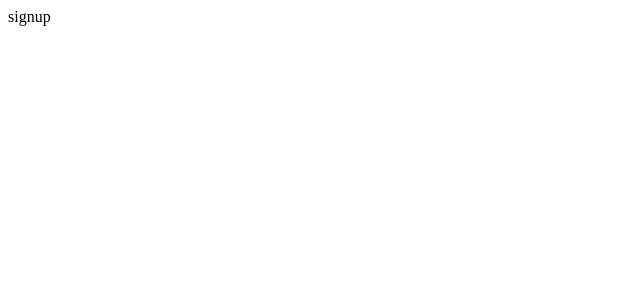
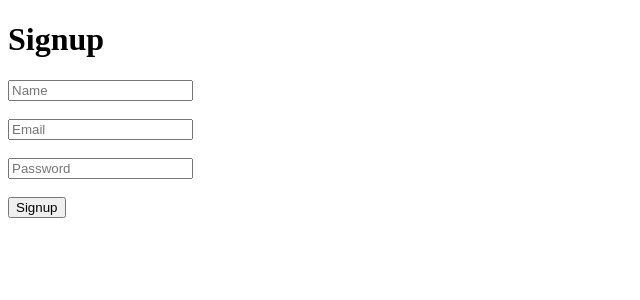
Before and after one commit to Mohddanish01/toilet-finder, a React app in the folder frontend/: page /signup in a window 1280 px wide. Shown: the top 300 px of the page, without its empty margins (0-640 px from the left). Built offline with nearby package versions, Linux system fonts and the light colour scheme; the HTML template or start-up script is replaced by a standard one.

Commit message:
Completed frontend authentication module

```diff
--- a/frontend/src/context/AuthContext.jsx
+++ b/frontend/src/context/AuthContext.jsx
@@ -8,7 +8,7 @@ export const AuthProvider = ({ children }) => {
   const [user, setUser] = useState(null);
   const [loading, setLoading] = useState(true);
 
-  const login = async (
+  const login = async ( // for login
     email,
     password
   ) => {
@@ -29,6 +29,32 @@ export const AuthProvider = ({ children }) => {
     setUser(res.data);
     console.log(localStorage.getItem("token"));
   };
+
+
+  const signup = async ( // sign up
+    name,
+    email,
+    password
+  ) => {
+
+    await api.post(
+      "/auth/signup",
+      {
+        name,
+        email,
+        password
+      }
+    );
+  };
+
+
+  const logout = () => {  // for logout
+
+    localStorage.removeItem("token");
+
+    setUser(null);
+  };
+
 
   useEffect(() => {
 
@@ -69,6 +95,8 @@ export const AuthProvider = ({ children }) => {
         user,
         setUser,
         login,
+        signup,
+        logout,
         loading
       }}
     >
--- a/frontend/src/pages/Home.jsx
+++ b/frontend/src/pages/Home.jsx
@@ -1,14 +1,26 @@
-import { useAuth }
-from "../context/AuthContext";
+import { useAuth } from "../context/AuthContext";
 
 function Home() {
 
-  const { user } = useAuth();
+  const { user, logout } = useAuth();
 
   return (
     <div>
+
       <h1>Home Page</h1>
-      <p>{user ? user.name : "Guest"}</p>
+
+      <h2>
+        {user
+          ? `Welcome ${user.name}`
+          : "Guest"}
+      </h2>
+
+      {user && (
+        <button onClick={logout}>
+          Logout
+        </button>
+      )}
+
     </div>
   );
 }
--- a/frontend/src/pages/Login.jsx
+++ b/frontend/src/pages/Login.jsx
@@ -1,22 +1,70 @@
-import { useAuth }
-from "../context/AuthContext";
+import { useState } from "react";
+import { useAuth } from "../context/AuthContext";
+import { useNavigate } from "react-router-dom";
 
 function Login() {
 
+  const [email, setEmail] = useState("");
+  const [password, setPassword] = useState("");
+
   const { login } = useAuth();
 
-  const handleLogin = async () => {
+  const navigate = useNavigate();
 
-    await login(
-      "danish@gmail.com",
-      "123456"
-    );
+  const handleSubmit = async (e) => {
+
+    e.preventDefault();
+
+    try {
+
+      await login(email, password);
+
+      navigate("/");
+
+    } catch (error) {
+
+      console.log(error);
+
+      alert("Invalid credentials");
+    }
   };
 
   return (
-    <button onClick={handleLogin}>
-      Login
-    </button>
+    <div>
+
+      <h1>Login</h1>
+
+      <form onSubmit={handleSubmit}>
+
+        <input
+          type="email"
+          placeholder="Enter Email"
+          value={email}
+          onChange={(e) =>
+            setEmail(e.target.value)
+          }
+        />
+
+        <br /><br />
+
+        <input
+          type="password"
+          placeholder="Enter Password"
+          value={password}
+          onChange={(e) =>
+            setPassword(e.target.value)
+          }
+        />
+
+        <br /><br />
+
+        <button type="submit">
+          Login
+        </button>
+
+      </form>
+
+    </div>
   );
 }
 
--- a/frontend/src/pages/Signup.jsx
+++ b/frontend/src/pages/Signup.jsx
@@ -1,11 +1,87 @@
-import React from 'react'
+import { useState } from "react";
+import { useAuth } from "../context/AuthContext";
+import { useNavigate } from "react-router-dom";
 
 function Signup() {
+
+  const [name, setName] = useState("");
+  const [email, setEmail] = useState("");
+  const [password, setPassword] = useState("");
+
+  const { signup } = useAuth();
+
+  const navigate = useNavigate();
+
+  const handleSubmit = async (e) => {
+
+    e.preventDefault();
+
+    try {
+
+      await signup(
+        name,
+        email,
+        password
+      );
+
+      navigate("/login");
+
+    } catch (error) {
+
+      console.log(error.response?.data);
+
+      alert("Signup failed");
+    }
+  };
+
   return (
     <div>
-      signup
+
+      <h1>Signup</h1>
+
+      <form onSubmit={handleSubmit}>
+
+        <input
+          type="text"
+          placeholder="Name"
+          value={name}
+          onChange={(e) =>
+            setName(e.target.value)
+          }
+        />
+
+        <br /><br />
+
+        <input
+          type="email"
+          placeholder="Email"
+          value={email}
+          onChange={(e) =>
+            setEmail(e.target.value)
+          }
+        />
+
+        <br /><br />
+
+        <input
+          type="password"
+          placeholder="Password"
+          value={password}
+          onChange={(e) =>
+            setPassword(e.target.value)
+          }
+        />
+
+        <br /><br />
+
+        <button type="submit">
+          Signup
+        </button>
+
+      </form>
+
     </div>
-  )
+  );
 }
 
-export default Signup
+export default Signup;
```
